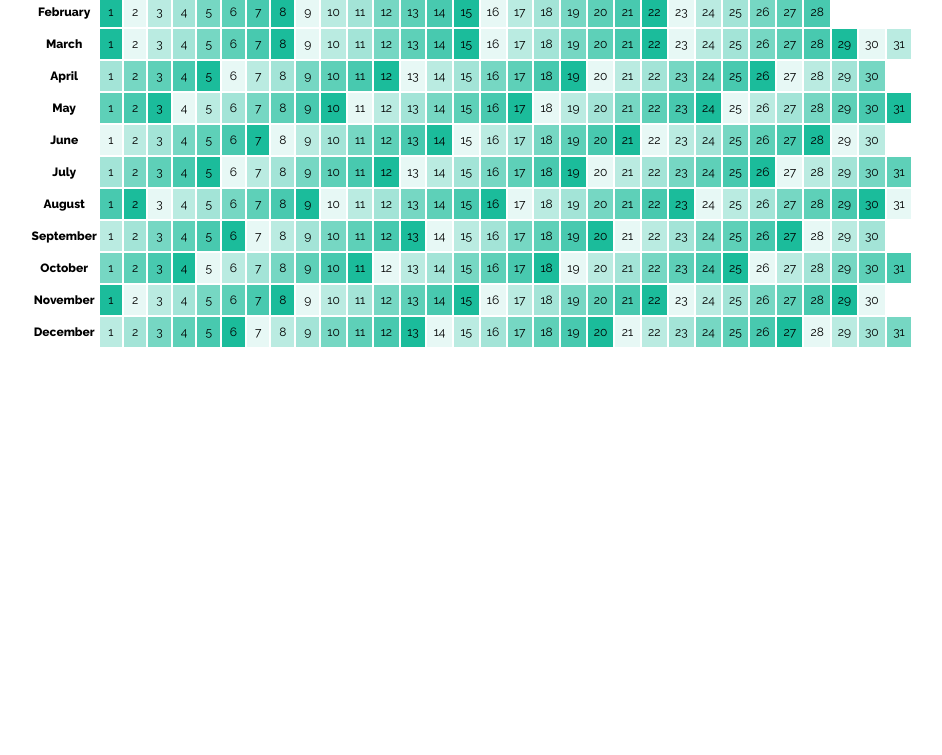
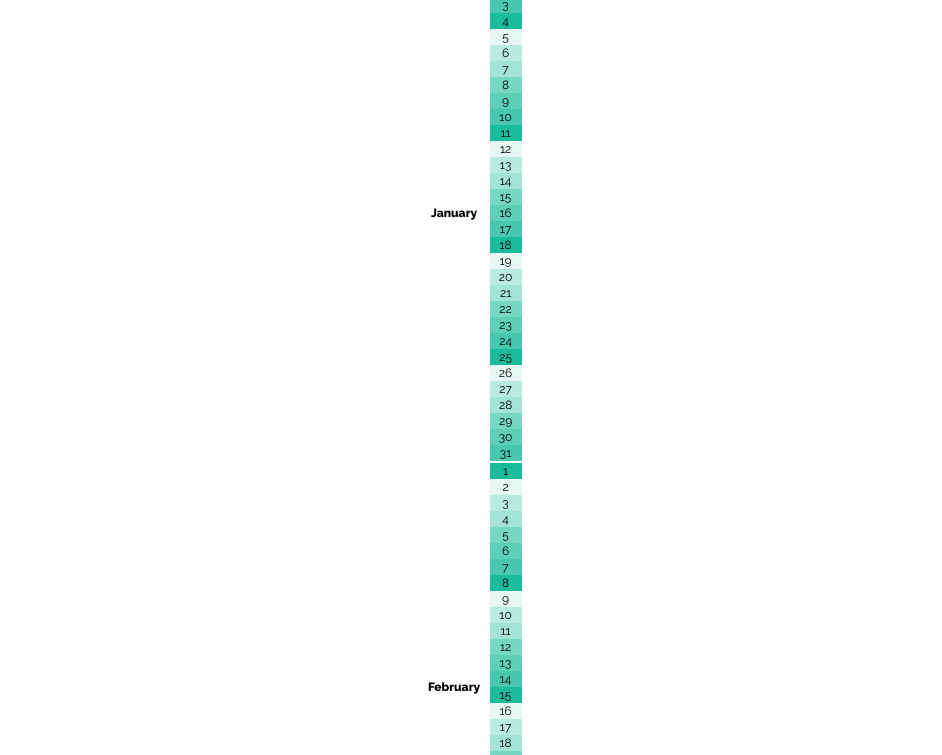
Before and after one commit to jahsierebecca/Calendar, a plain HTML site: page index.html in a window 1280 px wide. Shown: the part 130-885 px from the top of the page, without its empty margins (169-1111 px from the left). Before the commit the page ends 800 px from the top, so only its background shows below. Drawn offline with nearby package versions, Linux system fonts and the light colour scheme.

Commit message:
Media Query test

```diff
--- /dev/null
+++ b/css2.css
@@ -0,0 +1,117 @@
+@import url(http://fonts.googleapis.com/css?family=Raleway:800,400,300);
+
+
+@media screen and (min-width: 700px) {
+	#monthTableDiv {
+		float: left;
+		margin: 0;
+	}
+	#monthDiv {
+		margin: 50px auto 0 auto;
+
+	}
+	td.day {
+		display: block;
+	}
+
+	#monthLabel, #monthTableDiv {
+	width: 50%;
+}
+}
+
+#monthLabel, #monthTableDiv {
+	display: block;
+	width: 100%;
+}
+#monthDiv {
+	box-sizing: border-box;
+	margin-top: 20px;
+			padding: 0 0 20px 0;
+}
+#monthTableDiv {
+	margin: 30px 0;
+}
+
+body {
+   font-size: 18px;
+	font-family: 'Raleway', sans-serif;
+	text-align: center;
+}
+
+
+h1 { font-size: 4em;
+margin: 0;}
+h2 { font-size: 3em; }
+
+#months {
+	margin: auto;
+	width: 70%;
+	box-sizing: border-box;
+	text-align: center;
+}
+
+table {
+	margin: auto;
+	font-size: 12px;
+	text-align: center;
+}
+
+tr {
+	height: 30px;
+	border: 1px solid red;
+}
+
+td {
+	width: 30px;
+}
+
+	td.day {
+		display: none;
+	}
+
+
+.monthTable {
+	width: 100%;
+}
+
+#monthLabel {
+	font-weight: 800;
+	font-size: 3em;
+	float: right;
+	width: 50%;
+	vertical-align: middle;
+}
+
+.month:hover {
+	cursor: pointer;
+}
+
+
+
+.monday {
+	background-color: rgba(27, 188, 155, 0.1);
+}
+
+.tuesday {
+	background-color: rgba(27, 188, 155, 0.3);
+}
+
+.wednesday {
+	background-color: rgba(27, 188, 155, 0.4);
+}
+
+.thursday {
+	background-color: rgba(27, 188, 155, 0.6);
+}
+
+.friday {
+	background-color: rgba(27, 188, 155, 0.7);
+}
+
+.saturday {
+	background-color: rgba(27, 188, 155, 0.8);
+}
+
+.sunday {
+	background-color: rgba(27, 188, 155, 1);
+}
--- a/index.html
+++ b/index.html
@@ -4,7 +4,9 @@
 <script src="https://ajax.googleapis.com/ajax/libs/jquery/1.11.2/jquery.min.js"></script>
 <!-- <script type='text/javascript' src='flowtype.js'></script> -->
 <script type='text/javascript' src='main.js'></script>
-<link rel='stylesheet' type='text/css' href='main.css'></link>
+<!-- <link rel='stylesheet' type='text/css' href='main.css'></link> -->
+<link rel='stylesheet' type='text/css' href='css2.css'></link>
+<link rel='stylesheet' type='text/css' href='mediaQueries.css'></link>
  <title>JS Calendar</title>
 </head>
 <body>
--- /dev/null
+++ b/mediaQueries.css
@@ -0,0 +1,17 @@
+@media screen and (min-width: 700px) {
+	#monthTableDiv {
+		float: left;
+		margin: 0;
+	}
+	#monthDiv {
+		margin: 50px auto 0 auto;
+
+	}
+	td.day {
+		display: block;
+	}
+
+	#monthLabel, #monthTableDiv {
+	width: 50%;
+	}
+}
```
